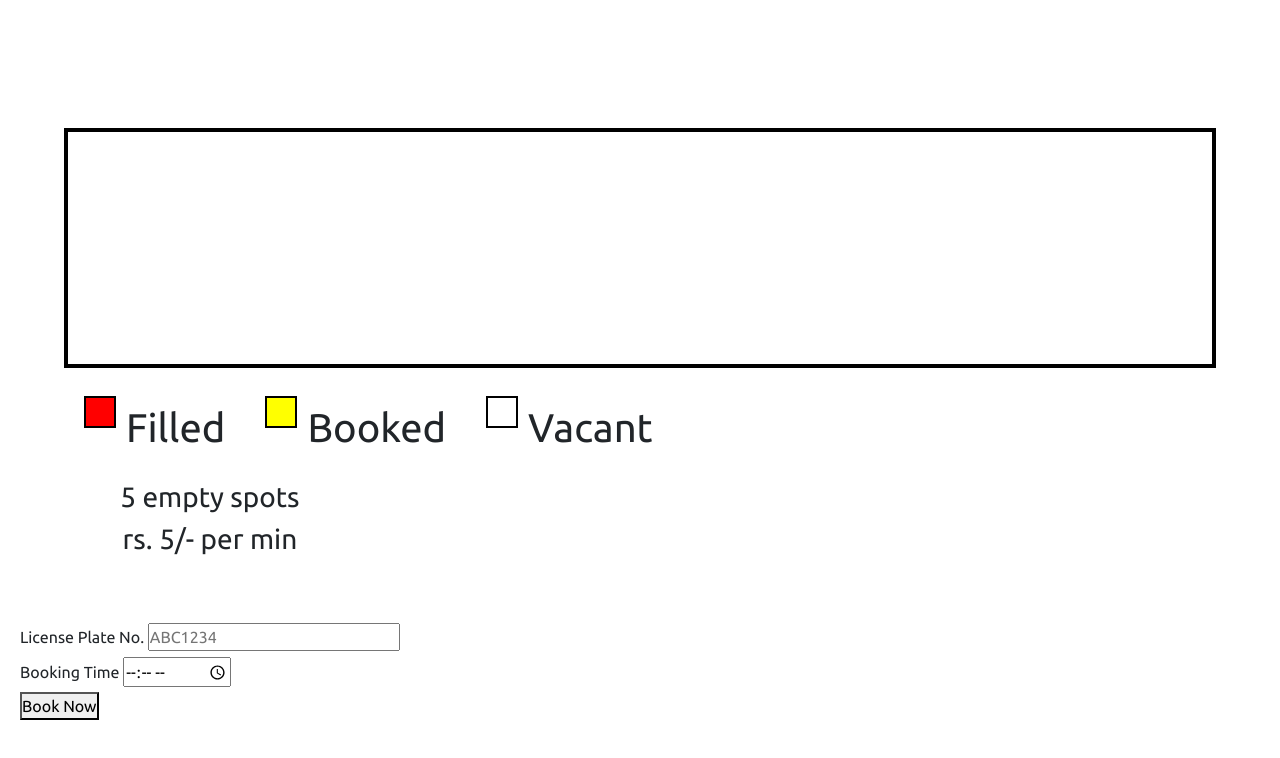
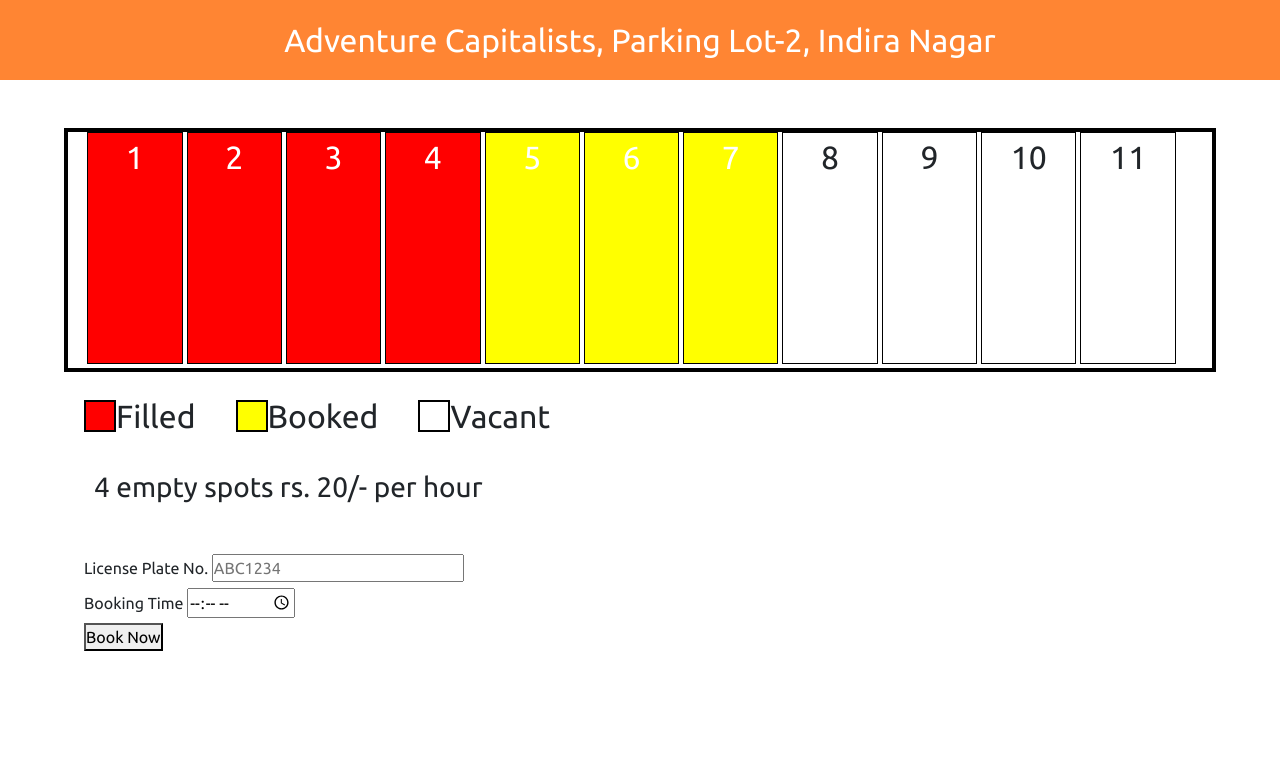
Before and after one commit to aryan31200/Smart-Parking-System_BinaryBots, a plain HTML site: page BookingPage.html in a window 1280 px wide. Drawn offline with nearby package versions, Linux system fonts and the light colour scheme.

Commit message:
Second commit
changed styling

```diff
--- a/BookingPage.html
+++ b/BookingPage.html
@@ -4,6 +4,7 @@
     <meta charset="utf-8" />
     <title>BookMySpot | Parking Spot</title>
     <link rel="stylesheet" href="./styling/style.css" />
+    <link rel="stylesheet" href="./styling/bookingPage-style.css">
     <link rel="preconnect" href="https://fonts.gstatic.com" />
     <link rel="stylesheet" href="https://cdn.jsdelivr.net/npm/bootstrap@4.6.0/dist/css/bootstrap.min.css" integrity="sha384-B0vP5xmATw1+K9KRQjQERJvTumQW0nPEzvF6L/Z6nronJ3oUOFUFpCjEUQouq2+l" crossorigin="anonymous">
     <script src="https://code.jquery.com/jquery-3.5.1.slim.min.js" integrity="sha384-DfXdz2htPH0lsSSs5nCTpuj/zy4C+OGpamoFVy38MVBnE+IbbVYUew+OrCXaRkfj" crossorigin="anonymous"></script>
@@ -14,40 +15,58 @@
     />
   </head>
   <body>
+    <header class="location-name">
+      <span>Adventure Capitalists, Parking Lot-2, Indira Nagar</span>
+    </header>
     <div class="container-1">
       <div class="topbar"><br /></div>
       <div class="showcase-booking">
         <div class="spot-diagram">
           <div class="thelot">
+            <div style="margin:0 1.5vw;width: 100%;" class="row">
+              <div style="background-color: red;border: 1px solid black;text-align: center;font-size: 2em;color: white; height: 29vh;" class="col-1">1</div>
+              <div style="padding: 2px;"></div>
+              <div style="background-color: red;border: 1px solid black;text-align: center;font-size: xx-large;color: white; height: 29vh;" class="col-1">2</div>
+              <div style="padding: 2px;"></div>
+              <div style="background-color: red;border: 1px solid black;text-align: center;font-size: xx-large;color: white; height: 29vh;" class="col-1">3</div>
+              <div style="padding: 2px;"></div>
+              <div style="background-color: red;border: 1px solid black;text-align: center;font-size: xx-large;color: white; height: 29vh;" class="col-1">4</div>
+              <div style="padding: 2px;"></div>
+              <div style="background-color: yellow;border: 1px solid black;text-align: center;font-size: xx-large;color: white; height: 29vh;" class="col-1">5</div>
+              <div style="padding: 2px;"></div>
+              <div style="background-color: yellow;border: 1px solid black;text-align: center;font-size: xx-large;color: white; height: 29vh;" class="col-1">6</div>
+              <div style="padding: 2px;"></div>
+              <div style="background-color: yellow;border: 1px solid black;text-align: center;font-size: xx-large;color: white; height: 29vh;" class="col-1">7</div>
+              <div style="padding: 2px;"></div>
+              <div style="border: 1px solid black;text-align: center;font-size: xx-large; height: 29vh;" class="col-1">8</div>
+              <div style="padding: 2px;"></div>
+              <div style="border: 1px solid black;text-align: center;font-size: xx-large; height: 29vh;" class="col-1">9</div>
+              <div style="padding: 2px;"></div>
+              <div style="border: 1px solid black;text-align: center;font-size: xx-large; height: 29vh;" class="col-1">10</div>
+              <div style="padding: 2px;"></div>
+              <div style="border: 1px solid black;text-align: center;font-size: xx-large; height: 29vh;" class="col-1">11</div>
+              <div style="padding: 2px;"></div>
+            </div>
             <div class="spotlist"></div>
           </div>
           <div class="lot-data">
             <div class="container-2">
-              <button
+              <div
                 class="dummybutton-1"
-                type="button"
-                name="button"
-                disabled
-              ></button>
-              <h1>Filled</h1>
+              ></div>
+              <span style="font-size: xx-large;">Filled</span>
             </div>
             <div class="container-2">
-              <button
+              <div
                 class="dummybutton-2"
-                type="button"
-                name="button"
-                disabled
-              ></button>
-              <h1>Booked</h1>
+              ></div>
+              <span style="font-size: 2em;">Booked</span>
             </div>
             <div class="container-2">
-              <button
+              <div
                 class="dummybutton-3"
-                type="button"
-                name="button"
-                disabled
-              ></button>
-              <h1>Vacant</h1>
+              ></div>
+              <span style="font-size: 2em;">Vacant</span>
             </div>
           </div>
         </div>
@@ -56,8 +75,7 @@
         <form class="" method="post">
           <div class="box-1">
             <div class="lot-info">
-              <h3>5 empty spots</h3>
-              <h3>rs. 5/- per min</h3>
+              <h3>4 empty spots rs. 20/- per hour</h3>
             </div>
             <label for="license">License Plate No.</label>
             <input type="text" placeholder="ABC1234" /><br />
--- a/styling/bookingPage-style.css
+++ b/styling/bookingPage-style.css
@@ -0,0 +1,12 @@
+.location-name{
+    display: block;
+    align-items: center;
+    padding: 1em 0.25em 1em 0.25em;
+    text-align: center;
+    background-color: #ff8533;
+}
+.location-name span{
+    margin: 0 auto;
+    font-size: 200%;
+    color: white;
+}
--- a/styling/style.css
+++ b/styling/style.css
@@ -14,7 +14,7 @@
 }
 .thelot{
   width:90vw;
-  height:30vh;
+  height:30.5vh;
   border: 4px solid black;
   margin: auto;
   margin-top: 1vh;
@@ -36,6 +36,7 @@
   font-size: 250%;
 }
 .dummybutton-1{
+  display: inline;
   height:4vh;
   width:4vh;
   outline: none;
@@ -50,6 +51,7 @@
   border: 2px solid black;
   background-color: yellow;
   margin-top: 1vh;
+
 }.dummybutton-3{
   height:4vh;
   width:4vh;
@@ -61,12 +63,14 @@
 .lot-info{
   text-align: center;
   padding:10px;
-  margin:10px;
+  padding-bottom: 0;
   margin-bottom: 50px;
 }
 .loginform-booking{
   position: absolute;
   top:55vh;
+  margin:0 5vw;
+
   padding:20px;
   align-items: center;
   visibility: visible;
```
Also changed, not shown: mapPage.html (+4 -1 lines).
